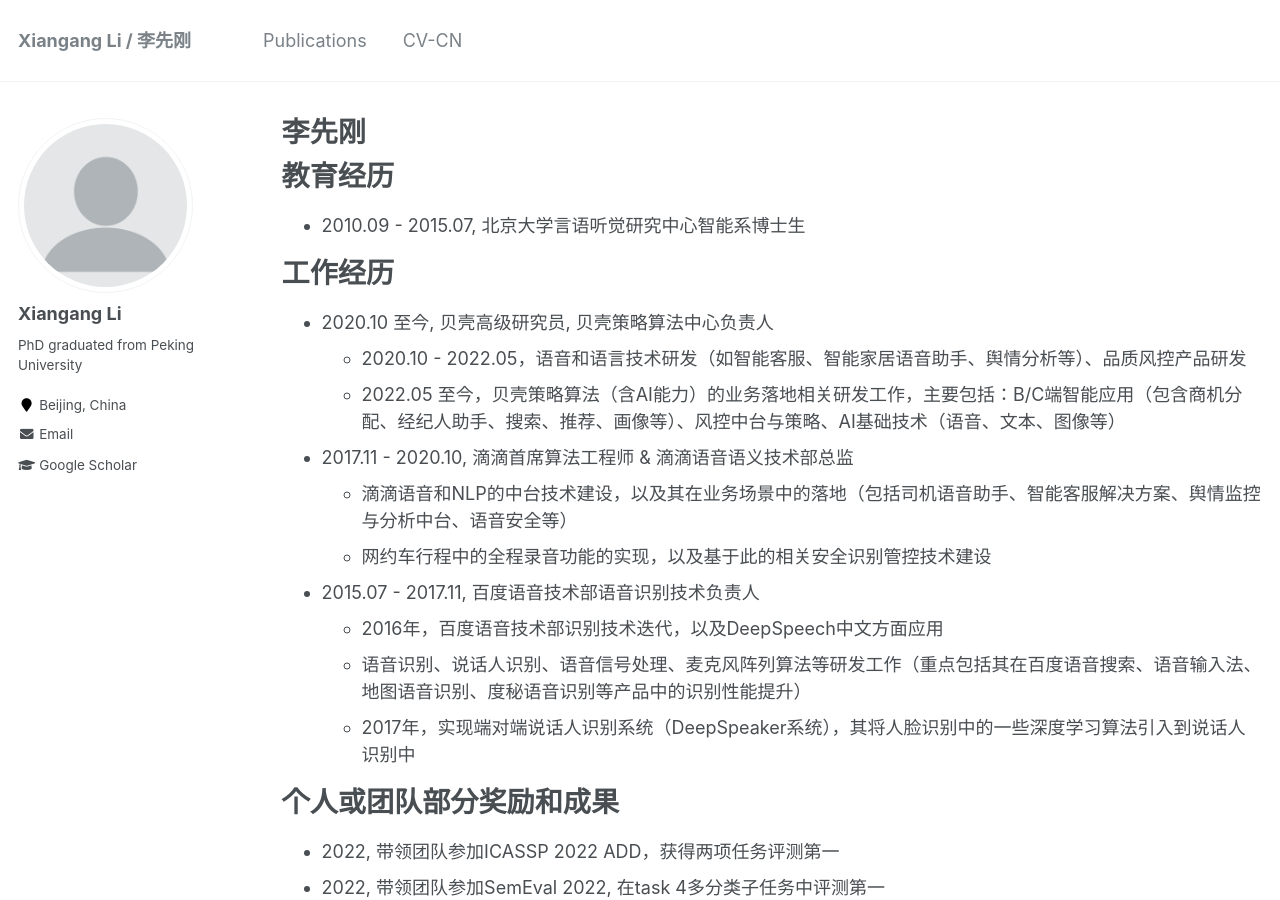
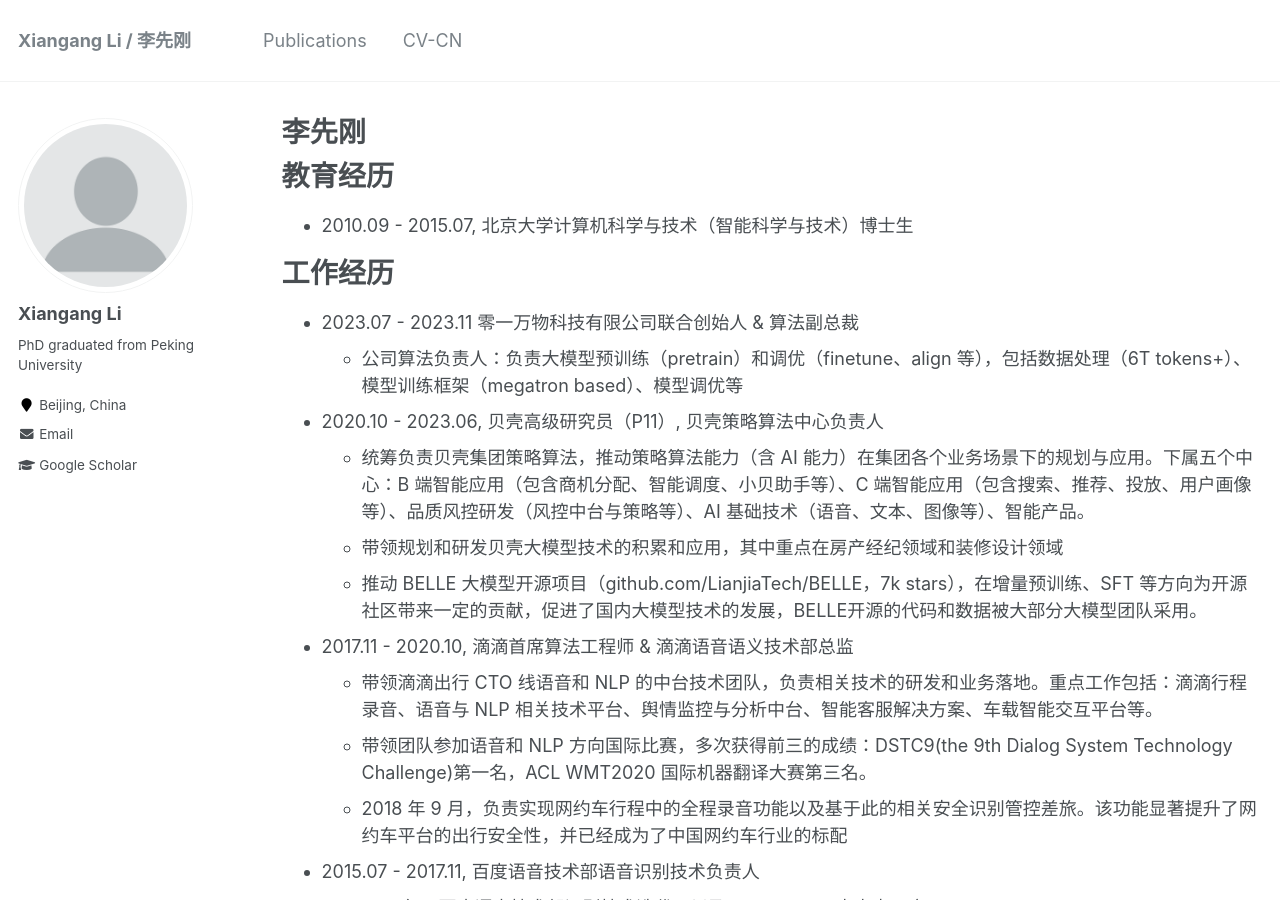
Before and after one commit to xiangangli/xiangangli.github.io, a Jekyll site: the page built from _pages/cv-cn.md, in a window 1280 px wide and 900 px high. Built offline with Jekyll 4.4.1, drawn with Linux system fonts in a browser that asks for light colours.

Commit message:
Update cv-cn.md

```diff
--- a/_pages/cv-cn.md
+++ b/_pages/cv-cn.md
@@ -11,16 +11,20 @@ redirect_from:
 
 教育经历
 ======
-* 2010.09 - 2015.07,    北京大学言语听觉研究中心智能系博士生
+* 2010.09 - 2015.07,    北京大学计算机科学与技术（智能科学与技术）博士生
 
 工作经历
 ======
-* 2020.10 至今,       贝壳高级研究员, 贝壳策略算法中心负责人
-  * 2020.10 - 2022.05，语音和语言技术研发（如智能客服、智能家居语音助手、舆情分析等）、品质风控产品研发
-  * 2022.05 至今，贝壳策略算法（含AI能力）的业务落地相关研发工作，主要包括：B/C端智能应用（包含商机分配、经纪人助手、搜索、推荐、画像等）、风控中台与策略、AI基础技术（语音、文本、图像等）
+* 2023.07 - 2023.11 零一万物科技有限公司联合创始人 & 算法副总裁
+  * 公司算法负责人：负责大模型预训练（pretrain）和调优（finetune、align 等），包括数据处理（6T tokens+）、模型训练框架（megatron based）、模型调优等
+* 2020.10 - 2023.06,       贝壳高级研究员（P11）, 贝壳策略算法中心负责人
+  * 统筹负责贝壳集团策略算法，推动策略算法能力（含 AI 能力）在集团各个业务场景下的规划与应用。下属五个中心：B 端智能应用（包含商机分配、智能调度、小贝助手等）、C 端智能应用（包含搜索、推荐、投放、用户画像等）、品质风控研发（风控中台与策略等）、AI 基础技术（语音、文本、图像等）、智能产品。
+  * 带领规划和研发贝壳大模型技术的积累和应用，其中重点在房产经纪领域和装修设计领域
+  * 推动 BELLE 大模型开源项目（github.com/LianjiaTech/BELLE，7k stars），在增量预训练、SFT 等方向为开源社区带来一定的贡献，促进了国内大模型技术的发展，BELLE开源的代码和数据被大部分大模型团队采用。
 * 2017.11 - 2020.10,    滴滴首席算法工程师 & 滴滴语音语义技术部总监
-  * 滴滴语音和NLP的中台技术建设，以及其在业务场景中的落地（包括司机语音助手、智能客服解决方案、舆情监控与分析中台、语音安全等）
-  * 网约车行程中的全程录音功能的实现，以及基于此的相关安全识别管控技术建设
+  * 带领滴滴出行 CTO 线语音和 NLP 的中台技术团队，负责相关技术的研发和业务落地。重点工作包括：滴滴行程录音、语音与 NLP 相关技术平台、舆情监控与分析中台、智能客服解决方案、车载智能交互平台等。
+  * 带领团队参加语音和 NLP 方向国际比赛，多次获得前三的成绩：DSTC9(the 9th Dialog System Technology Challenge)第一名，ACL WMT2020 国际机器翻译大赛第三名。
+  * 2018 年 9 月，负责实现网约车行程中的全程录音功能以及基于此的相关安全识别管控差旅。该功能显著提升了网约车平台的出行安全性，并已经成为了中国网约车行业的标配
 * 2015.07 - 2017.11,    百度语音技术部语音识别技术负责人
   * 2016年，百度语音技术部识别技术迭代，以及DeepSpeech中文方面应用
   * 语音识别、说话人识别、语音信号处理、麦克风阵列算法等研发工作（重点包括其在百度语音搜索、语音输入法、地图语音识别、度秘语音识别等产品中的识别性能提升）
```
